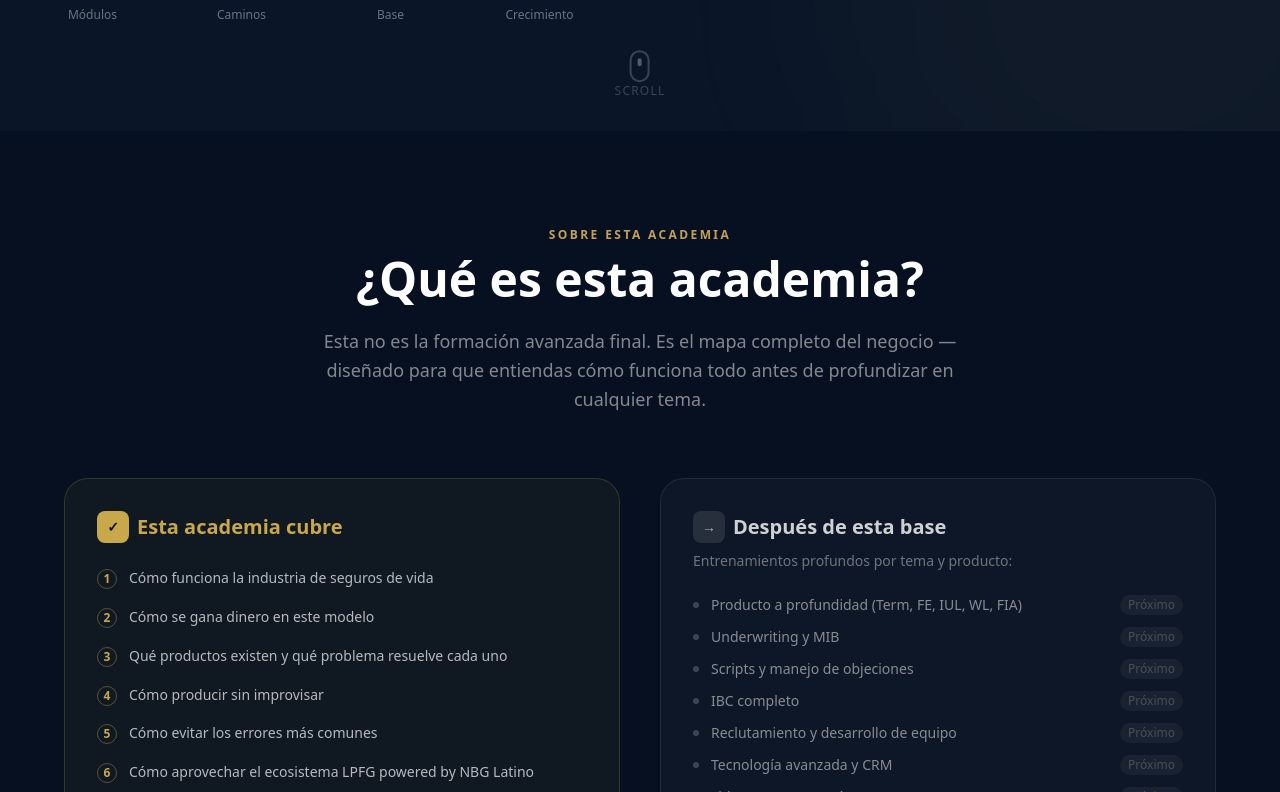
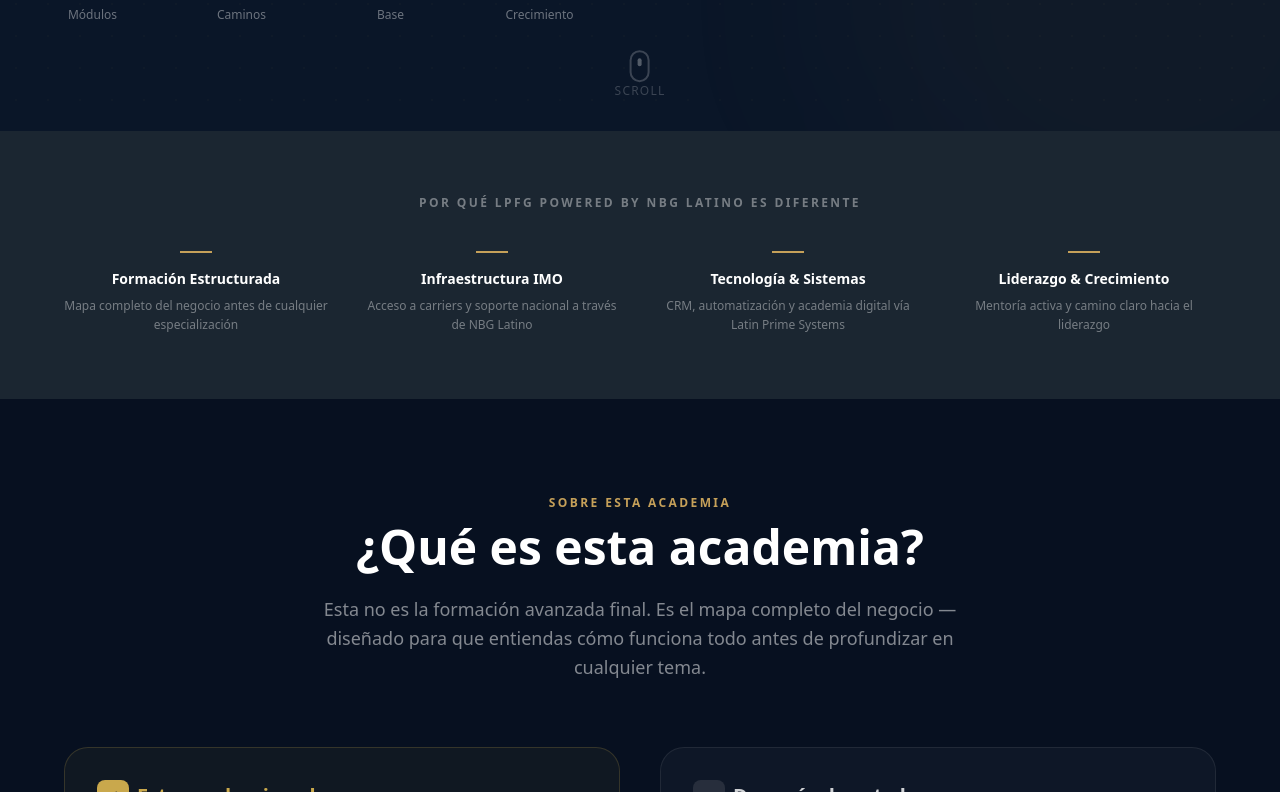
Before and after one commit to bryatomixx/lpfg-academy, a Next.js app: page / in a window 1280 px wide. Shown: the part 748-1540 px from the top of the page. Built offline with nearby package versions, Linux system fonts and the light colour scheme; a web font is replaced by a local one.

Commit message:
feat: CTABanner navy redesign, S02Authority strip, updated page layout

```diff
--- a/app/page.tsx
+++ b/app/page.tsx
@@ -2,6 +2,7 @@ import Navbar from '@/components/layout/Navbar'
 import Footer from '@/components/layout/Footer'
 import CTABanner from '@/components/ui/CTABanner'
 import S01Hero from '@/components/sections/S01Hero'
+import S02Authority from '@/components/sections/S02Authority'
 import S02WhatIsAcademy from '@/components/sections/S02WhatIsAcademy'
 import S03Ecosystem from '@/components/sections/S03Ecosystem'
 import S04Industry from '@/components/sections/S04Industry'
@@ -24,6 +25,7 @@ export default function AcademyPage() {
       <Navbar />
       <main>
         <S01Hero />
+        <S02Authority />
         <S02WhatIsAcademy />
         <S03Ecosystem />
         <S04Industry />
@@ -40,10 +42,10 @@ export default function AcademyPage() {
         <S15Roadmap />
         <S16WhatIsNext />
         <CTABanner
-          headline="Estás listo para empezar."
-          sub="Tienes el mapa. Tienes las herramientas. Tienes el equipo. Solo falta la acción."
-          cta="Comenzar Academia"
-          href="#inicio"
+          headline="Estás listo para el siguiente paso."
+          sub="Si buscas una plataforma con estructura, mentoría, sistemas y visión a largo plazo — agenda una conversación con nuestro equipo."
+          cta="Agendar una Conversación"
+          href="#contacto"
         />
       </main>
       <Footer />
--- /dev/null
+++ b/components/sections/S02Authority.tsx
@@ -0,0 +1,43 @@
+import AnimatedSection from '@/components/ui/AnimatedSection'
+
+const pillars = [
+  {
+    label: 'Formación Estructurada',
+    desc: 'Mapa completo del negocio antes de cualquier especialización',
+  },
+  {
+    label: 'Infraestructura IMO',
+    desc: 'Acceso a carriers y soporte nacional a través de NBG Latino',
+  },
+  {
+    label: 'Tecnología & Sistemas',
+    desc: 'CRM, automatización y academia digital vía Latin Prime Systems',
+  },
+  {
+    label: 'Liderazgo & Crecimiento',
+    desc: 'Mentoría activa y camino claro hacia el liderazgo',
+  },
+]
+
+export default function S02Authority() {
+  return (
+    <section className="bg-[#1B2631] py-16 px-6">
+      <div className="max-w-6xl mx-auto">
+        <AnimatedSection>
+          <p className="text-center text-white/40 text-xs uppercase tracking-[0.2em] font-bold mb-10">
+            Por qué LPFG powered by NBG Latino es diferente
+          </p>
+          <div className="grid grid-cols-2 lg:grid-cols-4 gap-8">
+            {pillars.map((p, i) => (
+              <div key={i} className="text-center">
+                <div className="w-8 h-0.5 bg-[#C5A059] mx-auto mb-4" />
+                <p className="text-white font-bold text-sm leading-snug mb-2">{p.label}</p>
+                <p className="text-white/40 text-xs leading-relaxed">{p.desc}</p>
+              </div>
+            ))}
+          </div>
+        </AnimatedSection>
+      </div>
+    </section>
+  )
+}
--- a/components/ui/CTABanner.tsx
+++ b/components/ui/CTABanner.tsx
@@ -9,16 +9,22 @@ interface Props {
 
 export default function CTABanner({ headline, sub, cta, href }: Props) {
   return (
-    <section className="bg-[#C9A84C] py-20 px-6 text-center">
+    <section id="contacto" className="bg-[#1B2631] py-24 px-6 text-center">
       <div className="max-w-3xl mx-auto">
-        <h2 className="text-3xl md:text-4xl font-bold text-[#0A1628] mb-4">{headline}</h2>
-        {sub && <p className="text-[#0A1628]/70 mb-8 text-lg">{sub}</p>}
+        <div className="w-12 h-0.5 bg-[#C5A059] mx-auto mb-8" />
+        <h2 className="text-3xl md:text-4xl font-bold text-white mb-4">{headline}</h2>
+        {sub && (
+          <p className="text-white/60 mb-10 text-lg leading-relaxed max-w-xl mx-auto">{sub}</p>
+        )}
         <Link
           href={href}
-          className="inline-flex items-center gap-2 bg-[#0A1628] text-[#C9A84C] font-bold px-10 py-4 rounded-full hover:bg-[#071020] transition-colors text-lg"
+          className="inline-flex items-center gap-2 bg-[#C5A059] hover:bg-[#B8924A] text-white font-bold px-10 py-4 rounded-full transition-all duration-300 hover:shadow-xl hover:shadow-[#C5A059]/25 hover:-translate-y-0.5 text-lg"
         >
           {cta} →
         </Link>
+        <p className="text-white/30 text-xs mt-8 max-w-md mx-auto">
+          Si buscas una plataforma seria con estructura, mentoría, sistemas y visión a largo plazo — esta conversación es para ti.
+        </p>
       </div>
     </section>
   )
```
